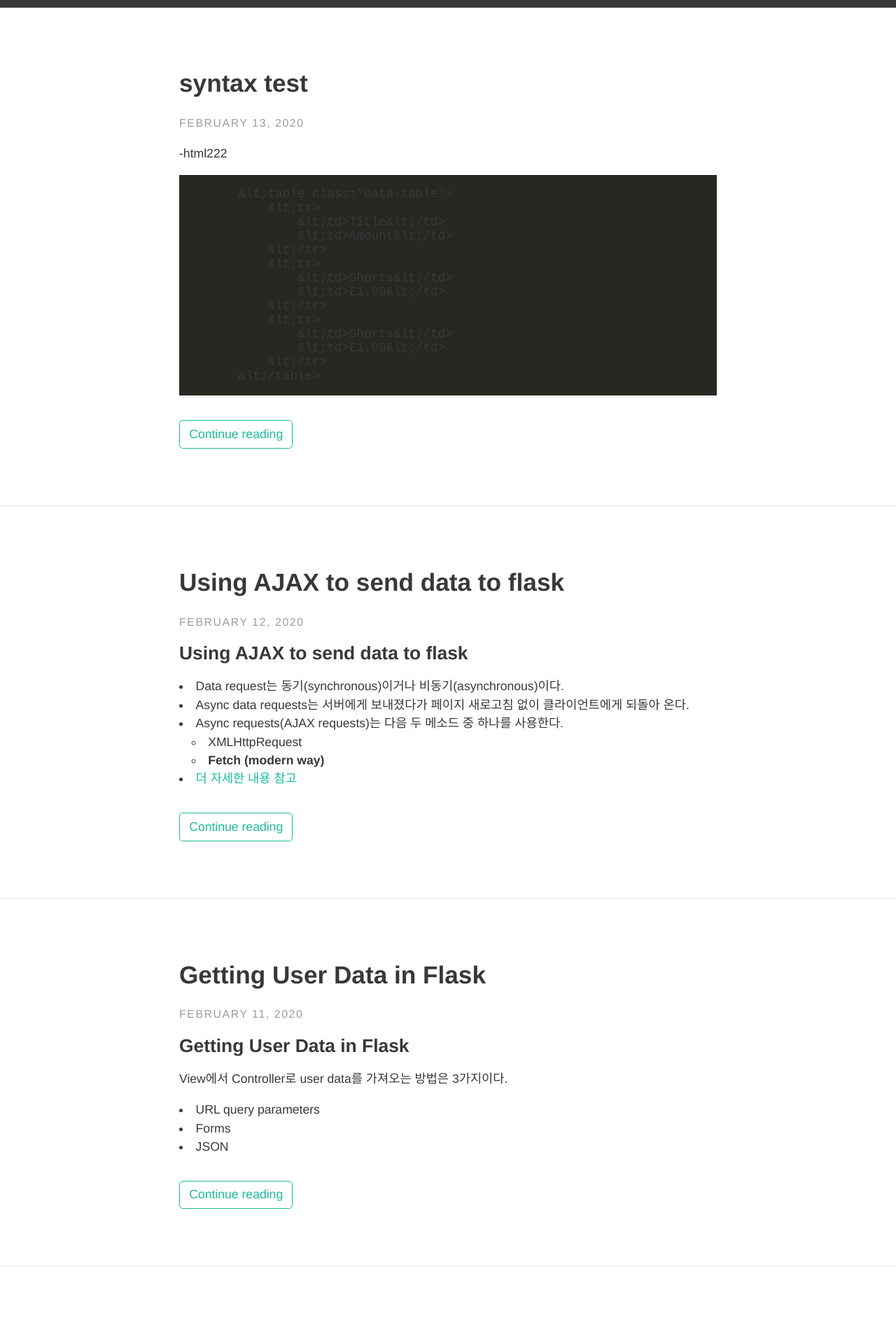
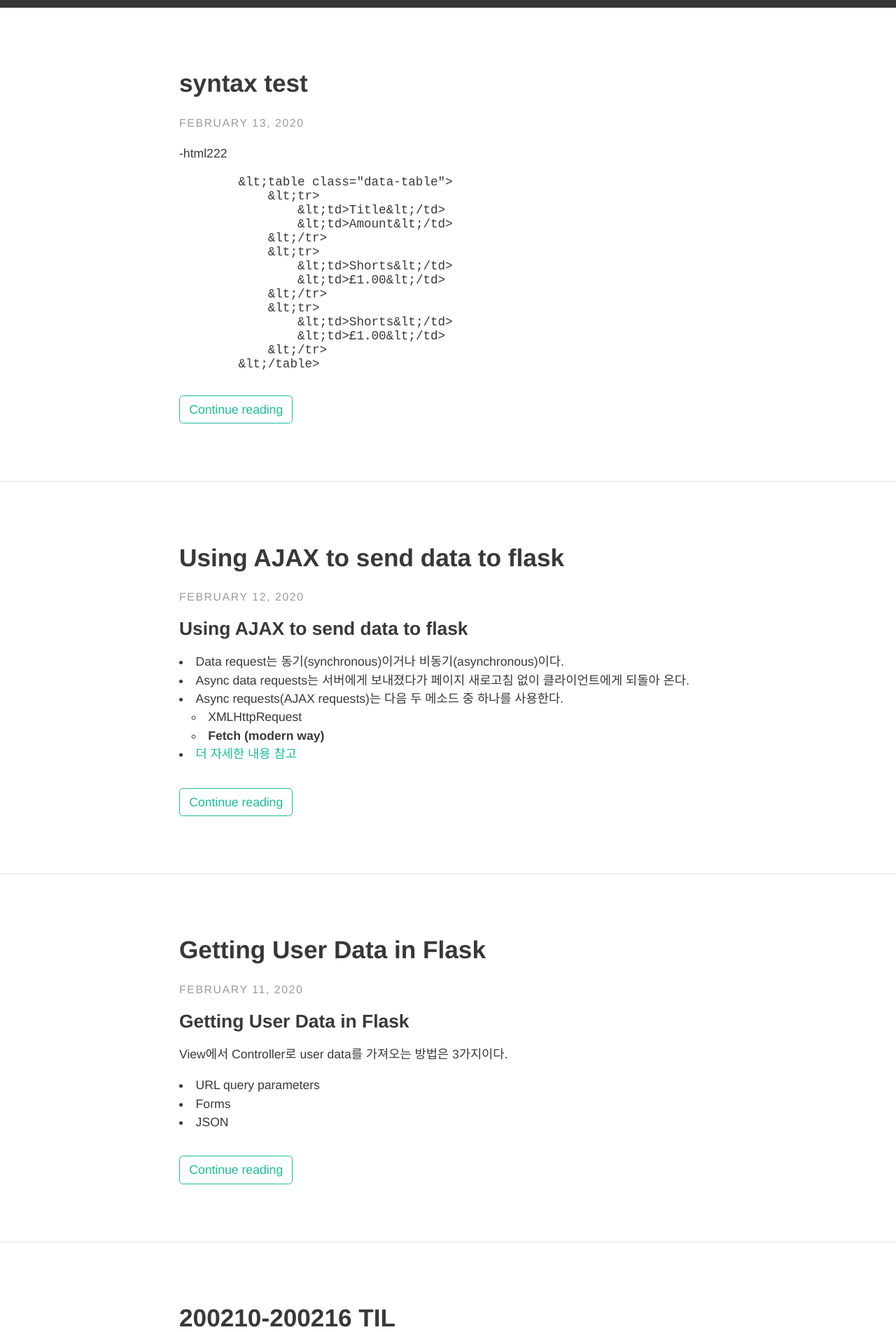
Before and after one commit to HyunlangBan/hyunlangban.github.io, a Jekyll site: the page built from index.html, in a window 1280 px wide. Shown: the part 455-2358 px from the top of the page at 70% size. Built offline with Jekyll 4.4.1, drawn with Linux system fonts in a browser that asks for light colours; nearby versions of some CDN libraries; the list of posts is cut into pages by our own code.

Commit message:
Update head.html

```diff
--- a/_includes/head.html
+++ b/_includes/head.html
@@ -7,7 +7,6 @@
 
 	<!-- CSS -->
 	<link rel="stylesheet" href="{{ "/assets/css/main.css" | relative_url }}">
-	<link rel="stylesheet" href="{{ "/assets/css/syntax.css" | relative_url }}">
 
 	<!--Favicon-->
 	<link rel="shortcut icon" href="{{ site.baseurl }}/{{ site.theme_settings.favicon }}" type="image/x-icon">
```
